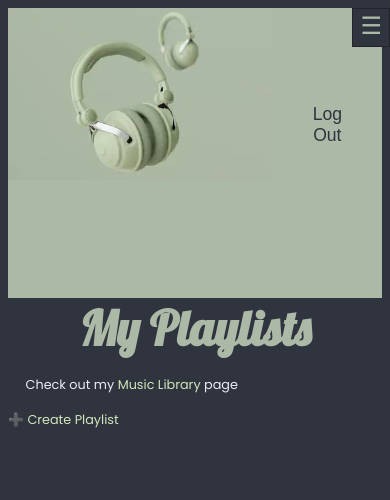
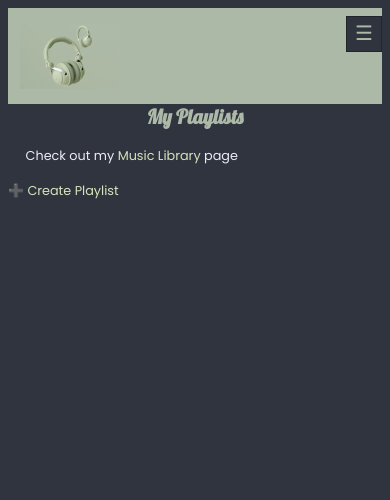
Before and after one commit to kkmorrisfam/my-music-player, a Django app: page /playlist/ in a window 390 px wide. Shown: the top 500 px of the page. Run offline with Django 5.2, Linux system fonts and the light colour scheme; the visitor is signed in with stand-in values (Sample User, id 1); data that the repository does not hold is empty; parts of the project's set-up code (start-up, migrations or seed data) failed here and were passed over; some web fonts are replaced.

Commit message:
update css for mobile view

```diff
--- a/static/css/style.css
+++ b/static/css/style.css
@@ -109,6 +109,7 @@ a {
     color: var(--clr-dark);
     padding: 1.5rem;
     font-size: 1.1rem;
+    font: var(--paragraph-font);
 }
 
 .active
@@ -436,33 +437,90 @@ footer p {
 
 /*________________Mobile view*/
 @media(max-width: 500px) {
+    :root { --header-h: 6rem;}
+
+    h1,
+    h2 {
+        font-size: clamp(1.25rem, 4.5vw, 1.75rem);
+    }
+
+    header {
+        height: var(--header-h);
+        padding: 0 .75rem;
+        align-items: center;
+        gap: .5rem;
+        position: sticky;
+        top: 0;
+        z-index: 1000;
+    }
+
+    .header-icon {
+        width: 100px;
+        height: 100px;
+    }
+
+    .header-icon img {
+        width: 100%;
+        height: 100%;
+        object-fit: contain;
+    }
+
     .card {
-        flex: 0 0 100%;
+        /* flex: 0 0 100%; */
+        flex: 0 0 clamp(260px, 24vw, 340px);
     }
 
     /* small view navigation */
     /* .navigation {
         border-bottom: .5rem solid var(--clr-paragraph);
     } */
+    .navigation{
+        position: fixed;
+        left: 0; right: 0;
+        top: var(--header-h);
+        max-height: calc(100dvh - var(--header-h));
+        overflow-y: auto;
+        background: var(--clr-header);
+        display: none;              /* hidden until .open */
+        padding: .5rem 1rem;
+        box-shadow: 0 8px 24px rgba(0,0,0,.25);
+        z-index: 1050;
+    }
+
+     /* when the button is clicked - the open class is toggled (added/removed) */
+    /* .open a {
+        display: block;
+    } */
+
+    .navigation.open {
+        display: block;
+    }
 
     .navigation ul {
         list-style: none;
         display: flex;
-        padding: 2.5rem 1rem;
+        padding: .5rem 0;
         flex-direction: column;
+        margin: 0;
+        gap: .25rem;
     }
 
-    .navigation ul li {
+    /* .navigation ul li {
         flex: 1 1 100%;
+    } */
+
+    .navigation li {
+        margin: 0;
     }
 
+
+
     .navigation a {
-        display: none;
-        padding: .5rem;
+        display: block;
+        padding: .75rem 0;
         font-weight: 400;
         font-size: .9rem;
-
-        text-align: center;
+        text-align: left;
     }
 
     .navigation a:hover {
@@ -473,15 +531,15 @@ footer p {
 
 
     #menu {
-        font-size: 1.5rem;
+        font-size: 1.25rem;
         border: 1px solid rgba(0,0,0,.3);
-        padding: 3px 7px 6px;
+        padding: .25rem .5rem .4rem;
         background-color: var(--background);
         color: var(--foreground);
         position: absolute;
         top: 0.5rem;
         right: 0;
-        z-index: 1;
+        z-index: 1100;
     }
 
     #menu::before {
@@ -504,10 +562,52 @@ footer p {
     }
 
 
-    /* when the button is clicked - the open class is toggled (added/removed) */
-    .open a {
-        display: block;
+
+
+    .carousel {
+        margin: .5rem 0 1rem;
+        padding-inline: .5rem;
+        gap: .5rem;
+        scroll-snap-type: x mandatory;
+    }
+
+    .carousel::scroll-button(left),
+    .carousel::scroll-button(right) {
+        display: none;
+    }
+
+    .card {
+        flex: 0 0 min(88vw, 420px);
+        padding: .5rem;
+        gap: .4rem;
+        border-radius: .75rem;
+        max-height: calc(100svh - var(--header-h) - 16px);
+        overflow: hidden;
+    }
+
+    .card img {
+        aspect-ratio: 1/1;
+        width: 100%;
+        height: auto;
+        max-height: 48svh;
+        object-fit: cover;
+        padding: .5rem;
+        border-radius: .75rem;
+    }
+
+    .card ul {
+        margin: 0;
+        padding: 0;
+    }
+
+    .card p {
+        margin: 0;
+    }
+
+    .track-list {
+        gap: .5rem;
     }
 
 
+
 }
--- a/templates/layout.html
+++ b/templates/layout.html
@@ -53,7 +53,7 @@
                         <span aria-label="User Login">Log In</span>
                     </a></li>
                 {% endif %}
-            <ul>
+            </ul>
         </nav>
     </header>
     <main>
```
